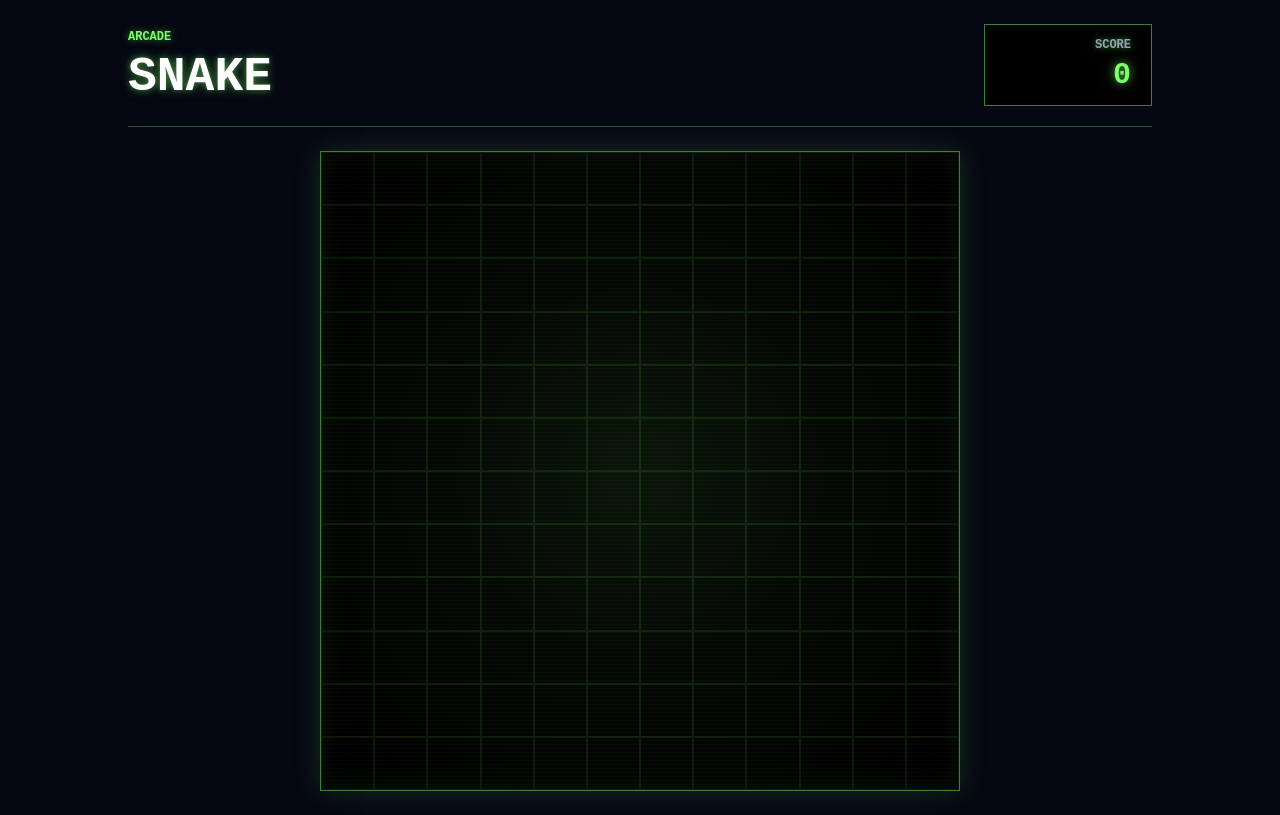
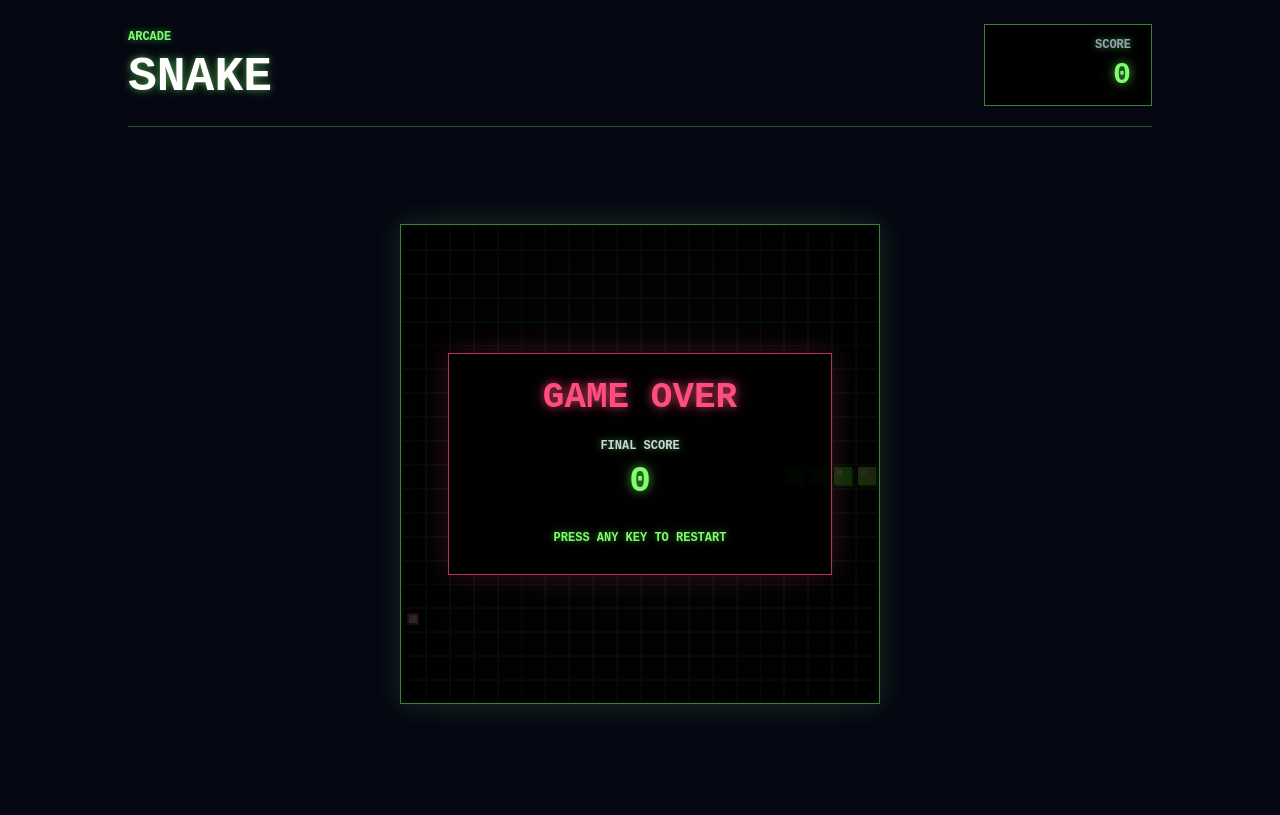
Before and after one commit to mtplayground/mike-tang-302f-retro-snake, a React (Vite) app: page / in a window 1280 px wide. Built offline with nearby package versions, Linux system fonts and the light colour scheme.

Commit message:
feat: Wire game engine to React UI and main game loop

```diff
--- a/src/App.tsx
+++ b/src/App.tsx
@@ -1,6 +1,9 @@
 import { GameOverOverlay, ScoreDisplay } from './components';
+import { useSnakeGame } from './hooks/useSnakeGame';
 
 export default function App() {
+  const { canvasRef, state } = useSnakeGame();
+
   return (
     <main className="min-h-screen bg-cabinet px-5 py-6 text-white sm:px-8">
       <section className="mx-auto flex min-h-[calc(100vh-3rem)] max-w-5xl flex-col gap-6">
@@ -11,21 +14,20 @@ export default function App() {
               Snake
             </h1>
           </div>
-          <ScoreDisplay score={0} />
+          <ScoreDisplay score={state.score} />
         </header>
 
         <div className="grid flex-1 place-items-center">
-          <div className="crt-screen aspect-square w-full max-w-[min(82vw,640px)] border border-phosphor/50 bg-black">
-            <div className="grid h-full w-full grid-cols-12 grid-rows-12">
-              {Array.from({ length: 144 }, (_, index) => (
-                <div
-                  className="border border-phosphor/10"
-                  key={index}
-                  aria-hidden="true"
-                />
-              ))}
-            </div>
-            <GameOverOverlay isVisible={false} score={0} />
+          <div className="crt-screen aspect-square w-full max-w-[min(82vw,480px)] border border-phosphor/50 bg-black">
+            <canvas
+              aria-label="Snake game board"
+              className="block h-full w-full"
+              ref={canvasRef}
+            />
+            <GameOverOverlay
+              isVisible={state.status === 'game-over'}
+              score={state.score}
+            />
           </div>
         </div>
       </section>
--- /dev/null
+++ b/src/hooks/useSnakeGame.ts
@@ -0,0 +1,120 @@
+import {
+  useCallback,
+  useEffect,
+  useRef,
+  useState,
+  type RefObject,
+} from 'react';
+import {
+  advanceGameTick,
+  createGameOverRestartInputHandler,
+  createInitialGameState,
+  createKeyboardDirectionInputHandler,
+  type GameState,
+} from '../game';
+import { renderCanvasGameState } from '../render';
+
+const DEFAULT_TICK_MS = 120;
+const MAX_ACCUMULATED_MS = 500;
+
+export interface UseSnakeGameOptions {
+  readonly tickMs?: number;
+}
+
+export interface UseSnakeGameResult {
+  readonly canvasRef: RefObject<HTMLCanvasElement | null>;
+  readonly state: GameState;
+}
+
+export function useSnakeGame({
+  tickMs = DEFAULT_TICK_MS,
+}: UseSnakeGameOptions = {}): UseSnakeGameResult {
+  const [state, setState] = useState<GameState>(() => createInitialGameState());
+  const canvasRef = useRef<HTMLCanvasElement>(null);
+  const stateRef = useRef(state);
+
+  const commitState = useCallback((nextState: GameState) => {
+    stateRef.current = nextState;
+    setState(nextState);
+  }, []);
+
+  useEffect(() => {
+    stateRef.current = state;
+  }, [state]);
+
+  useEffect(() => {
+    const canvas = canvasRef.current;
+
+    if (!canvas) {
+      return;
+    }
+
+    renderCanvasGameState(canvas, state);
+    canvas.style.height = '100%';
+    canvas.style.width = '100%';
+  }, [state]);
+
+  useEffect(() => {
+    const getState = () => stateRef.current;
+    const cleanupDirectionInput = createKeyboardDirectionInputHandler({
+      getState,
+      onStateChange: commitState,
+    });
+    const cleanupRestartInput = createGameOverRestartInputHandler({
+      getState,
+      onStateChange: commitState,
+    });
+
+    return () => {
+      cleanupDirectionInput();
+      cleanupRestartInput();
+    };
+  }, [commitState]);
+
+  useEffect(() => {
+    let animationFrameId = 0;
+    let previousTimestamp = performance.now();
+    let accumulatedMs = 0;
+
+    const update = (timestamp: number) => {
+      const elapsedMs = timestamp - previousTimestamp;
+      previousTimestamp = timestamp;
+      accumulatedMs = Math.min(accumulatedMs + elapsedMs, MAX_ACCUMULATED_MS);
+
+      let nextState = stateRef.current;
+      let didAdvance = false;
+
+      while (accumulatedMs >= tickMs) {
+        const result = advanceGameTick(nextState);
+        accumulatedMs -= tickMs;
+
+        if (result.state !== nextState) {
+          nextState = result.state;
+          didAdvance = true;
+        }
+
+        if (nextState.status === 'game-over') {
+          accumulatedMs = 0;
+          break;
+        }
+      }
+
+      if (didAdvance) {
+        commitState(nextState);
+      }
+
+      animationFrameId = requestAnimationFrame(update);
+    };
+
+    animationFrameId = requestAnimationFrame(update);
+
+    return () => {
+      cancelAnimationFrame(animationFrameId);
+    };
+  }, [commitState, tickMs]);
+
+  return {
+    canvasRef,
+    state,
+  };
+}
```
